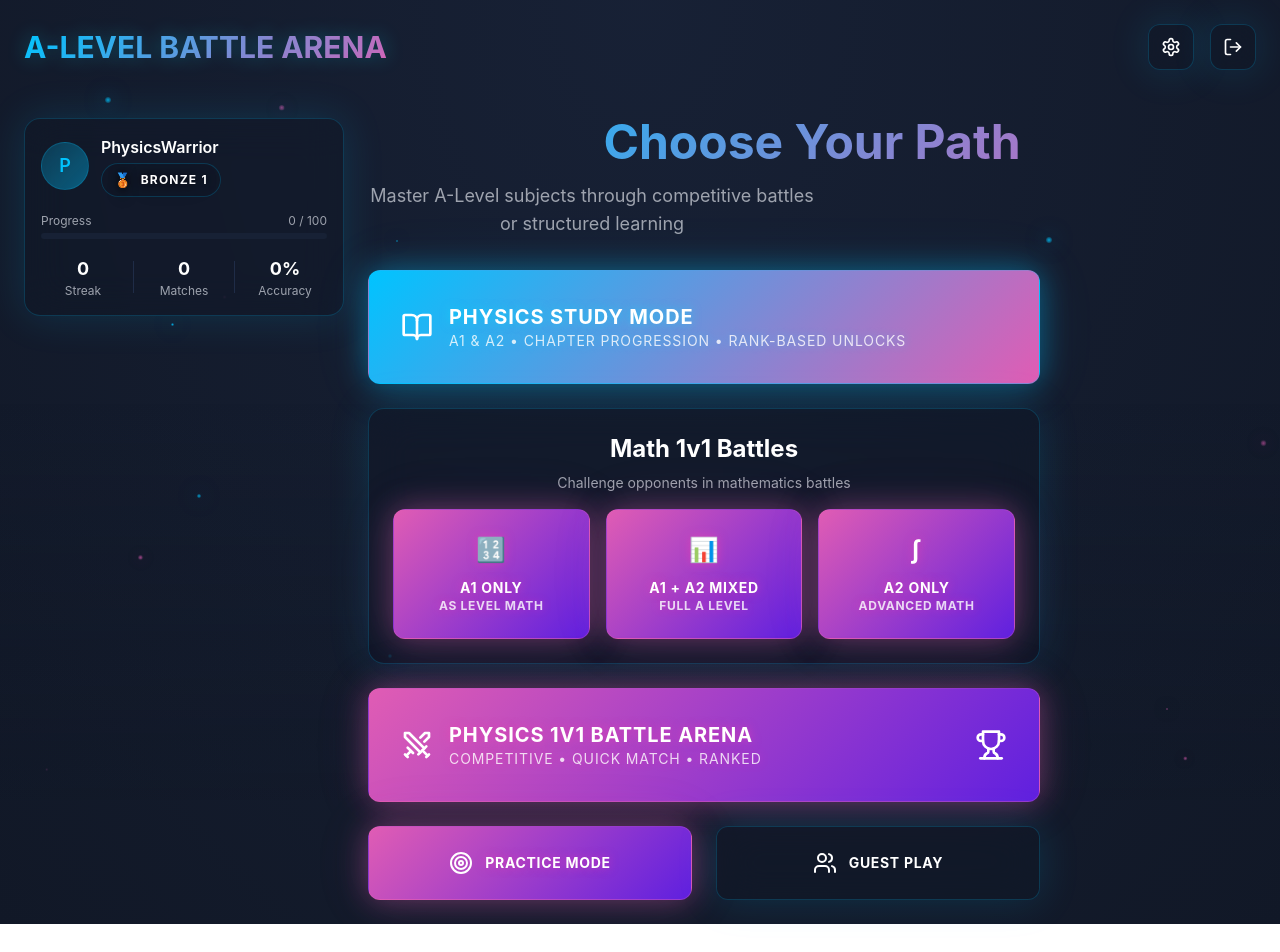
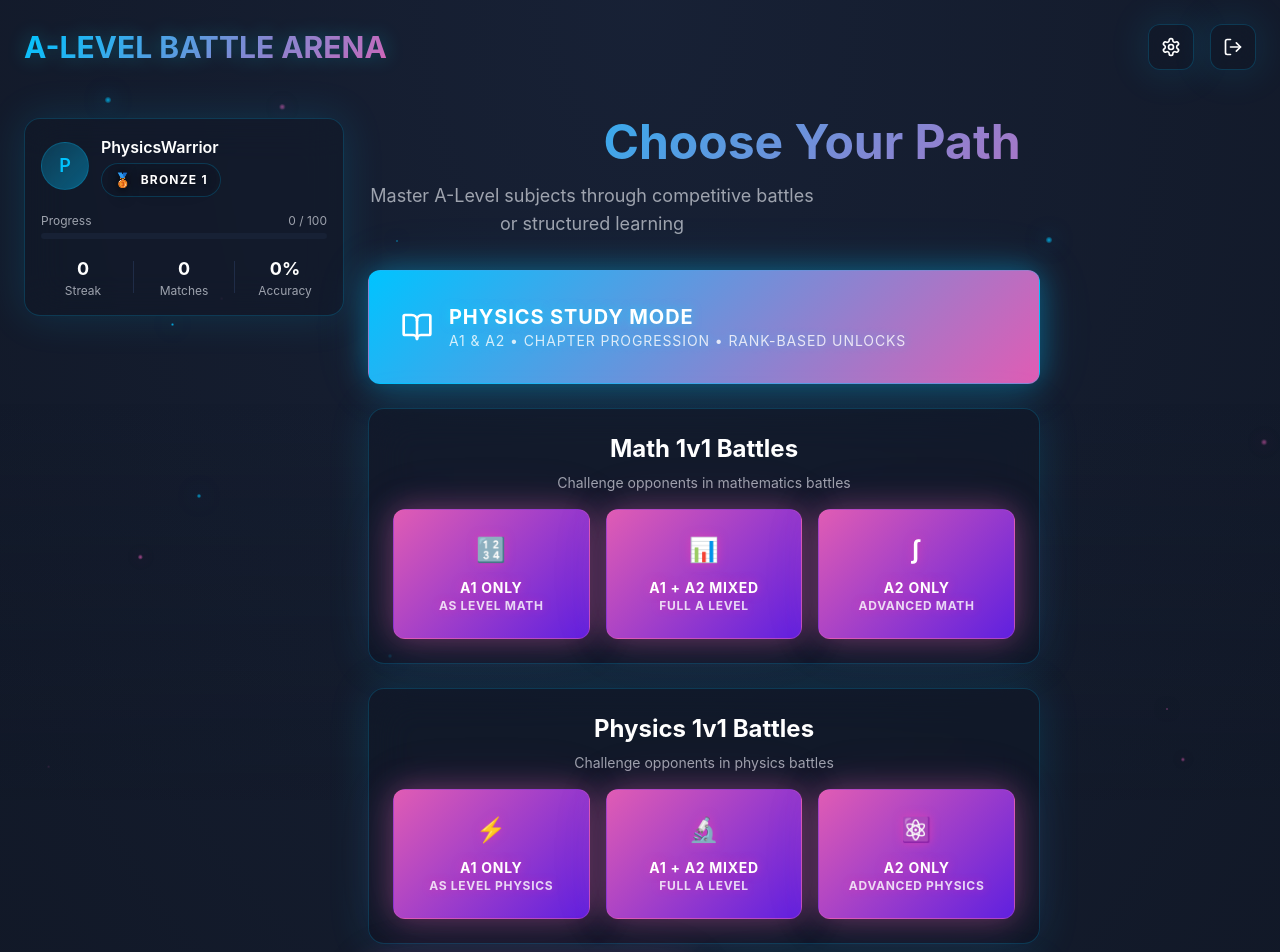
Before and after one commit to EatWheat-25/physics-duel-dash, a React (Vite) app: page / in a window 1280 px wide. Shown: the top 952 px of the page. Before the commit the page ends 924 px from the top, so only its background shows below. Built offline with nearby package versions, Linux system fonts and the light colour scheme.

Commit message:
Refactor Physics 1v1 to match Math layout

```diff
--- a/src/components/Dashboard.tsx
+++ b/src/components/Dashboard.tsx
@@ -11,10 +11,11 @@ interface DashboardProps {
   onStartBattle: () => void;
   onSelectPhysicsMode: () => void;
   onStartMathBattle: (level: 'A1' | 'A2_ONLY' | 'A2') => void;
+  onStartPhysicsBattle: (level: 'A1' | 'A2_ONLY' | 'A2') => void;
   userData: UserRankData;
 }
 
-const Dashboard: React.FC<DashboardProps> = ({ onStartBattle, onSelectPhysicsMode, onStartMathBattle, userData }) => {
+const Dashboard: React.FC<DashboardProps> = ({ onStartBattle, onSelectPhysicsMode, onStartMathBattle, onStartPhysicsBattle, userData }) => {
   return (
     <div className="min-h-screen relative">
       <CyberBackground />
@@ -206,22 +207,62 @@ const Dashboard: React.FC<DashboardProps> = ({ onStartBattle, onSelectPhysicsMod
               </div>
             </motion.div>
 
-            {/* Battle Mode */}
-            <motion.button
-              onClick={onStartBattle}
-              className="cyber-button-neon w-full py-8 text-lg flex items-center justify-between px-8"
-              whileHover={{ scale: 1.02 }}
-              whileTap={{ scale: 0.98 }}
+            {/* Physics 1v1 Battles Section */}
+            <motion.div
+              initial={{ opacity: 0, y: 20 }}
+              animate={{ opacity: 1, y: 0 }}
+              transition={{ delay: 0.8 }}
+              className="glassmorphism rounded-2xl p-6 space-y-4"
             >
-              <div className="flex items-center gap-4">
-                <Swords className="w-8 h-8" />
-                <div className="text-left">
-                  <div className="font-bold text-xl">Physics 1v1 Battle Arena</div>
-                  <div className="text-sm opacity-80 font-normal">Competitive • Quick Match • Ranked</div>
-                </div>
+              <div className="text-center mb-4">
+                <h3 className="text-2xl font-bold text-foreground mb-2">Physics 1v1 Battles</h3>
+                <p className="text-sm text-muted-foreground">Challenge opponents in physics battles</p>
               </div>
-              <Trophy className="w-8 h-8" />
-            </motion.button>
+
+              <div className="grid grid-cols-1 md:grid-cols-3 gap-4">
+                {/* A1 Only */}
+                <motion.button
+                  onClick={() => onStartPhysicsBattle('A1')}
+                  className="cyber-button-neon flex flex-col items-center gap-3 py-6 px-4"
+                  whileHover={{ scale: 1.02 }}
+                  whileTap={{ scale: 0.98 }}
+                >
+                  <div className="text-2xl">⚡</div>
+                  <div className="text-center">
+                    <div className="font-bold text-sm">A1 Only</div>
+                    <div className="text-xs opacity-80">AS Level Physics</div>
+                  </div>
+                </motion.button>
+
+                {/* A1 + A2 Mixed */}
+                <motion.button
+                  onClick={() => onStartPhysicsBattle('A2')}
+                  className="cyber-button-neon flex flex-col items-center gap-3 py-6 px-4"
+                  whileHover={{ scale: 1.02 }}
+                  whileTap={{ scale: 0.98 }}
+                >
+                  <div className="text-2xl">🔬</div>
+                  <div className="text-center">
+                    <div className="font-bold text-sm">A1 + A2 Mixed</div>
+                    <div className="text-xs opacity-80">Full A Level</div>
+                  </div>
+                </motion.button>
+
+                {/* A2 Only */}
+                <motion.button
+                  onClick={() => onStartPhysicsBattle('A2_ONLY')}
+                  className="cyber-button-neon flex flex-col items-center gap-3 py-6 px-4"
+                  whileHover={{ scale: 1.02 }}
+                  whileTap={{ scale: 0.98 }}
+                >
+                  <div className="text-2xl">⚛️</div>
+                  <div className="text-center">
+                    <div className="font-bold text-sm">A2 Only</div>
+                    <div className="text-xs opacity-80">Advanced Physics</div>
+                  </div>
+                </motion.button>
+              </div>
+            </motion.div>
 
             <div className="grid grid-cols-2 gap-6">
               <motion.button
--- a/src/pages/Index.tsx
+++ b/src/pages/Index.tsx
@@ -99,6 +99,16 @@ const Index = () => {
     }
   };
 
+  const handleStartPhysicsBattle = (level: 'A1' | 'A2_ONLY' | 'A2') => {
+    setBattleContext('regular');
+    // Get physics questions based on current rank and level
+    const physicsQuestions = getQuestionsByRank(level, userData.currentPoints, 5);
+    if (physicsQuestions.length > 0) {
+      setBattleQuestions(physicsQuestions);
+      setCurrentPage('battle');
+    }
+  };
+
   return (
     <div className="min-h-screen">
       {currentPage === 'dashboard' && (
@@ -110,6 +120,7 @@ const Index = () => {
           }}
           onSelectPhysicsMode={() => setCurrentPage('physics-levels')}
           onStartMathBattle={handleStartMathBattle}
+          onStartPhysicsBattle={handleStartPhysicsBattle}
           userData={userData}
         />
       )}
```
